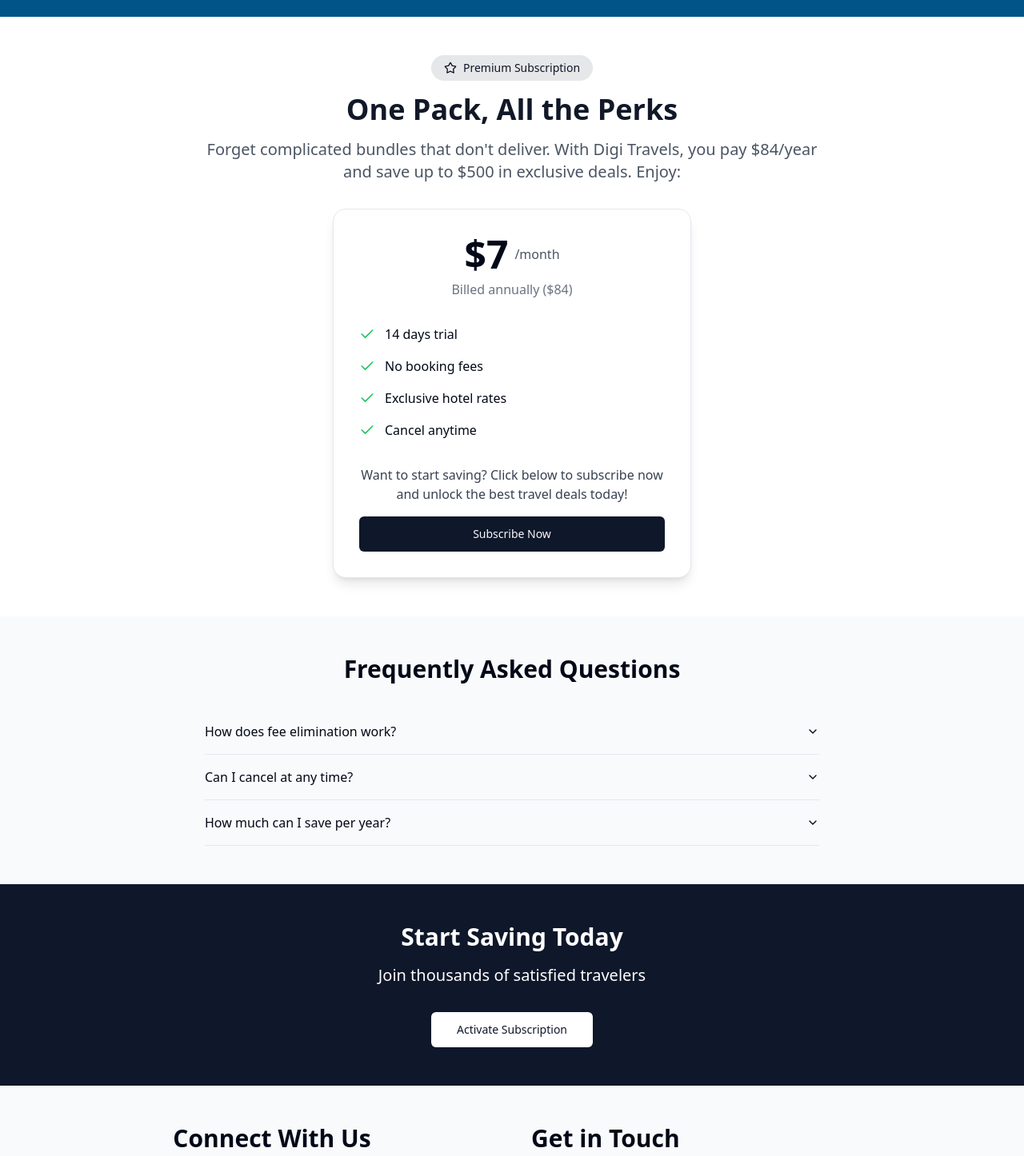
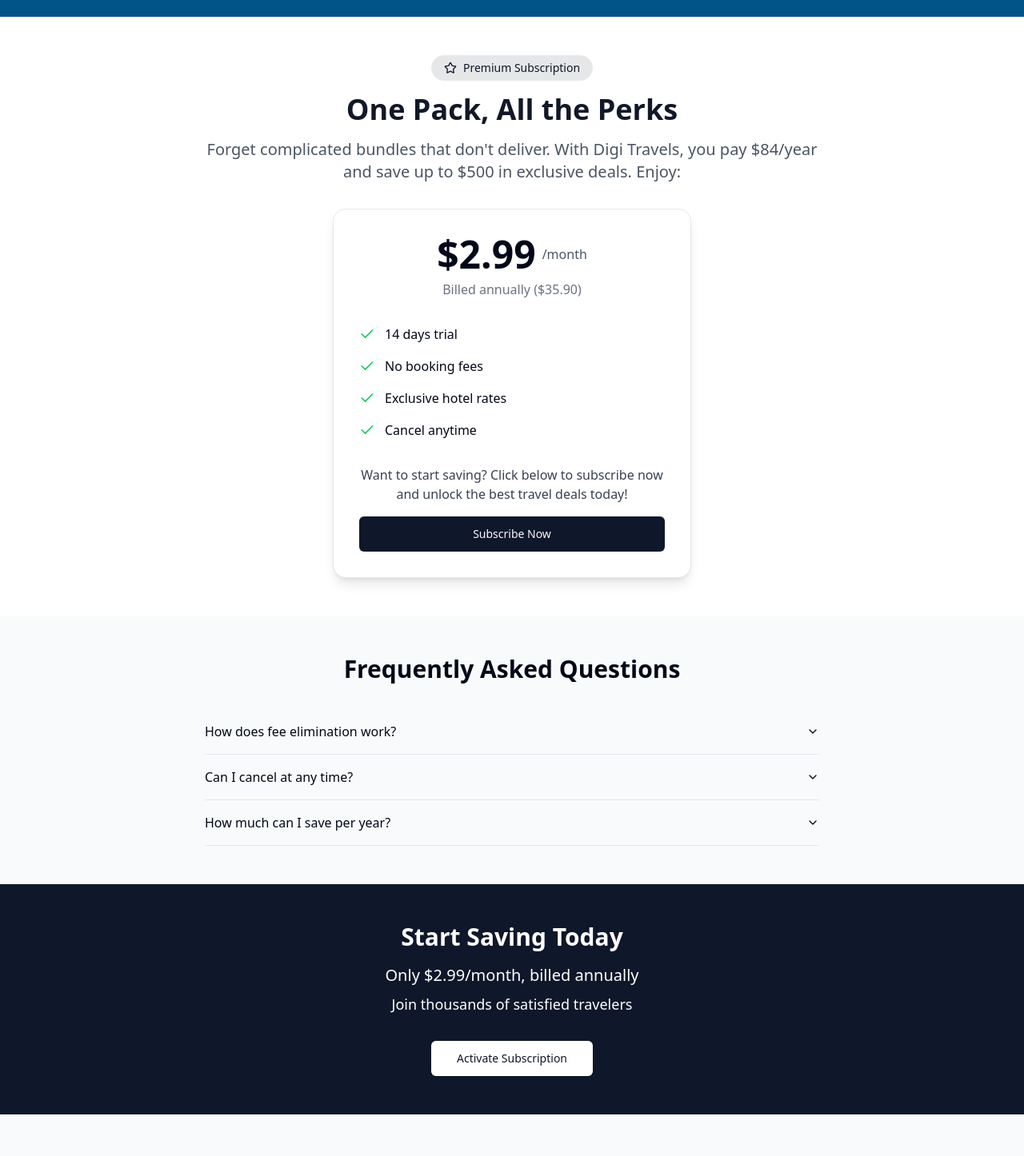
Before and after one commit to anbTou/digitravels, a React (Vite) app: page /subscription in a window 1280 px wide. Shown: the part 239-1685 px from the top of the page at 80% size. Built offline with nearby package versions, Linux system fonts and the light colour scheme.

Commit message:
Update subscription pricing
Change the monthly and annual prices in the subscription section.

```diff
--- a/src/components/SubscriptionFooter.tsx
+++ b/src/components/SubscriptionFooter.tsx
@@ -1,3 +1,4 @@
+
 import { motion } from "framer-motion";
 import { Button } from "@/components/ui/button";
 import { useToast } from "@/components/ui/use-toast";
@@ -25,7 +26,8 @@ export const SubscriptionFooter = () => {
           className="text-center max-w-2xl mx-auto"
         >
           <h2 className="text-3xl font-bold mb-4">Start Saving Today</h2>
-          <p className="text-xl mb-8">Join thousands of satisfied travelers</p>
+          <p className="text-xl mb-2">Only $2.99/month, billed annually</p>
+          <p className="text-lg mb-8">Join thousands of satisfied travelers</p>
 
           <Button
             onClick={handleActivate}
--- a/src/components/subscription/PricingCard.tsx
+++ b/src/components/subscription/PricingCard.tsx
@@ -26,11 +26,11 @@ export const PricingCard = () => {
     >
       <div className="text-center mb-8">
         <div className="flex items-center justify-center gap-2 mb-2">
-          <span className="text-5xl font-bold">$7</span>
+          <span className="text-5xl font-bold">$2.99</span>
           <span className="text-gray-600">/month</span>
         </div>
         <div className="text-gray-500 font-medium mb-2">
-          Billed annually ($84)
+          Billed annually ($35.90)
         </div>
       </div>
 
```
